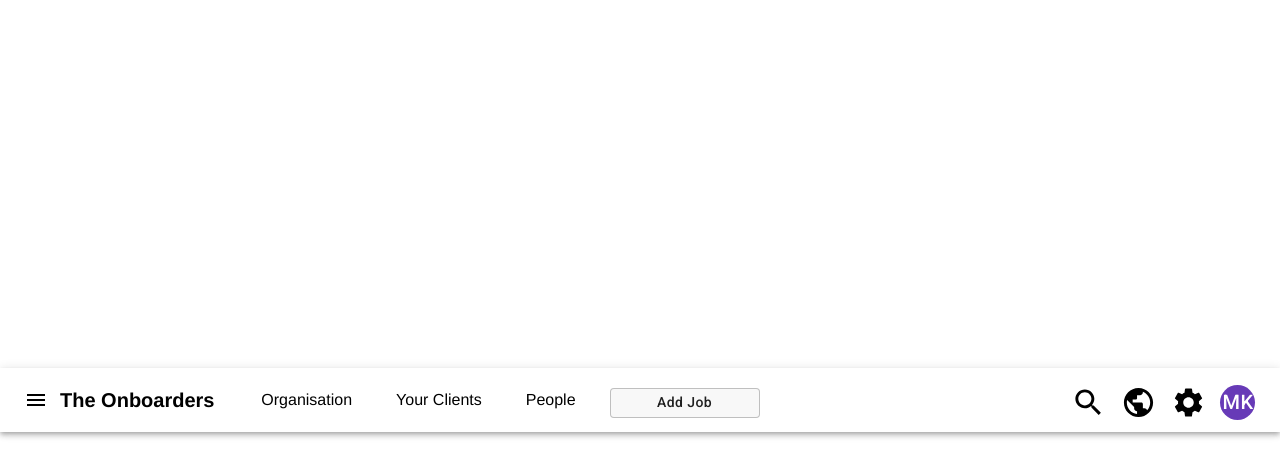
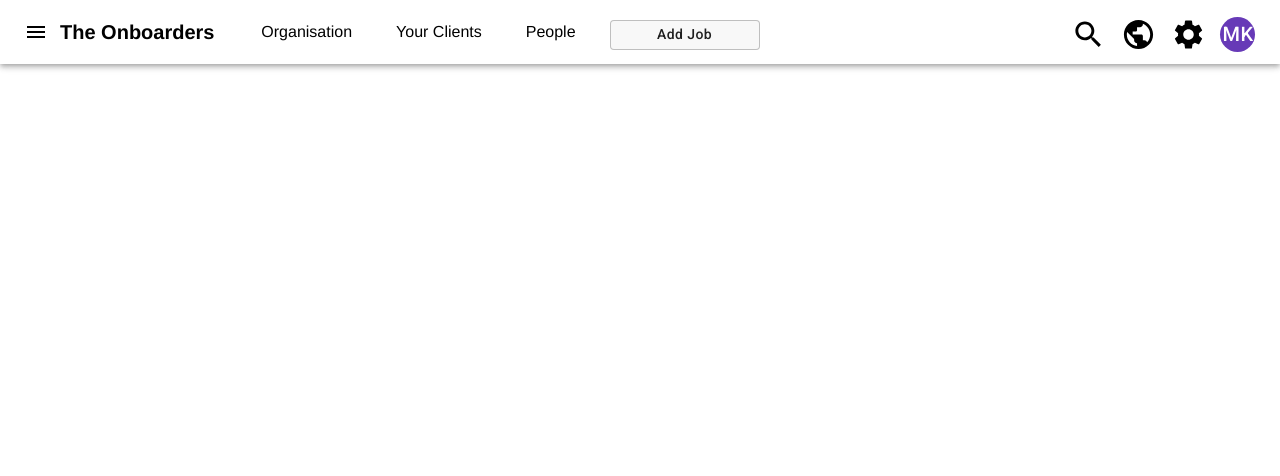
Before and after one commit to CypherTree/candi-website, a React (Create React App) app: page /dashboard in a window 1280 px wide. Shown: the top 476 px of the page. Built offline with nearby package versions, Linux system fonts and the light colour scheme; no server answers; sample sign-in values are in the browser's storage; a small style sheet from the web is missing.

Commit message:
navbar right sizing for large screens

```diff
--- a/src/App.tsx
+++ b/src/App.tsx
@@ -21,9 +21,7 @@ const App = () => {
 
   return (
     <Router>
-      <div className="App">
-        <Routes />
-      </div>
+      <Routes />
     </Router>
   );
 };
--- a/src/app/components/routing/Routes.tsx
+++ b/src/app/components/routing/Routes.tsx
@@ -23,7 +23,10 @@ import Organisations from "../../containers/organisations/Organisations";
 import EmailVerificationPage from "../../../auth/containers/emailVerification/EmailVerificationPage";
 
 import Navbar from "../navbar/Navbar";
+
 import { getCurrentSessionTokens } from "../../../auth/core/services/session";
+
+import "../../../App.css";
 
 const Routes = () => {
   const { accessToken } = getCurrentSessionTokens();
@@ -31,6 +34,7 @@ const Routes = () => {
   return (
     <>
       {accessToken && <Navbar />}
+      <div className="App">
         <Switch>
           <Route exact path="/" component={Login} />
           <Route exact path="/login" component={Login} />
@@ -57,6 +61,7 @@ const Routes = () => {
           <Route component={PageNotFound} />
           {/* <Route exact path="/privacy" component={PrivacyPolicy} /> */}
         </Switch>
+      </div>
     </>
   );
 };
```
Lines whose indentation alone changed are shown as unchanged.
